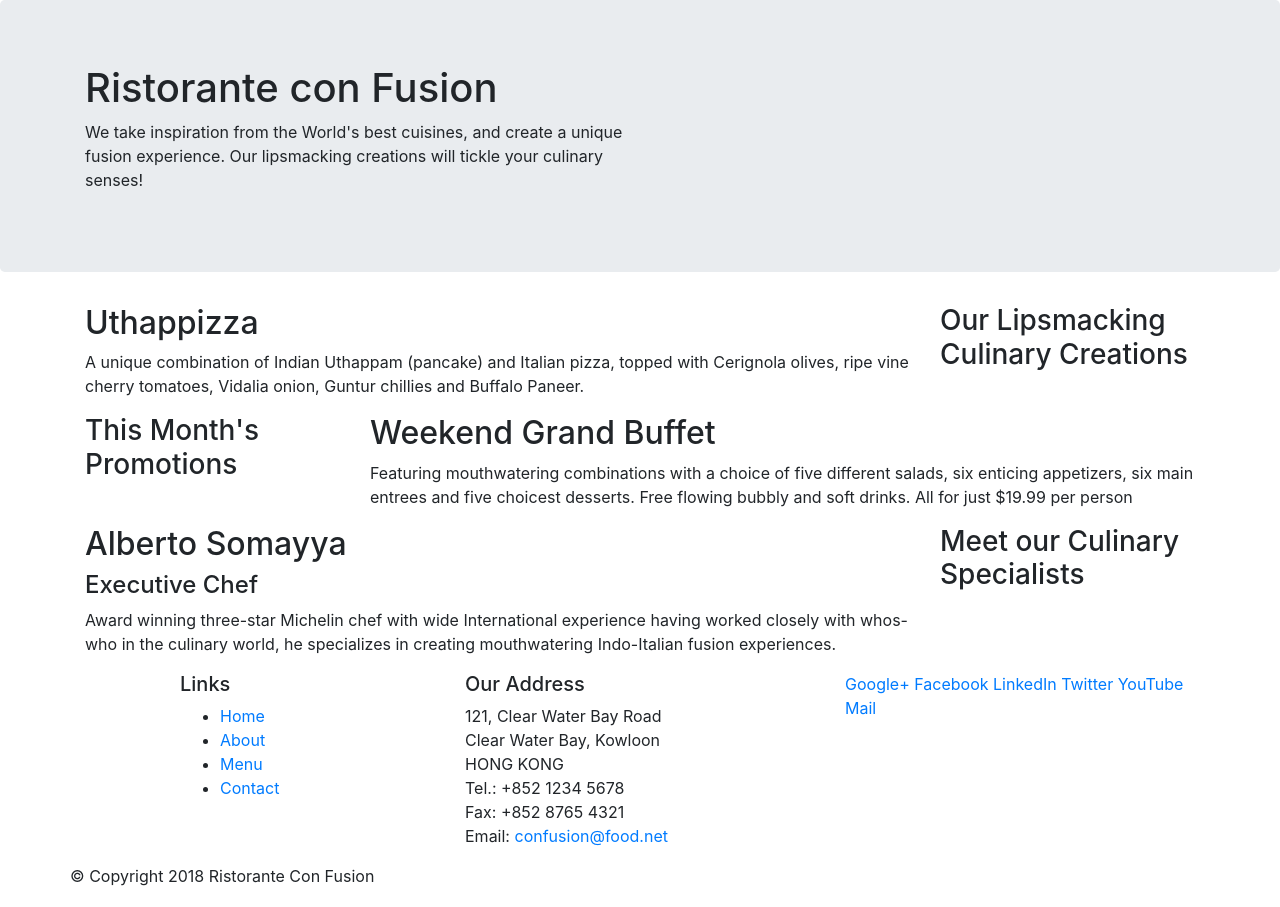
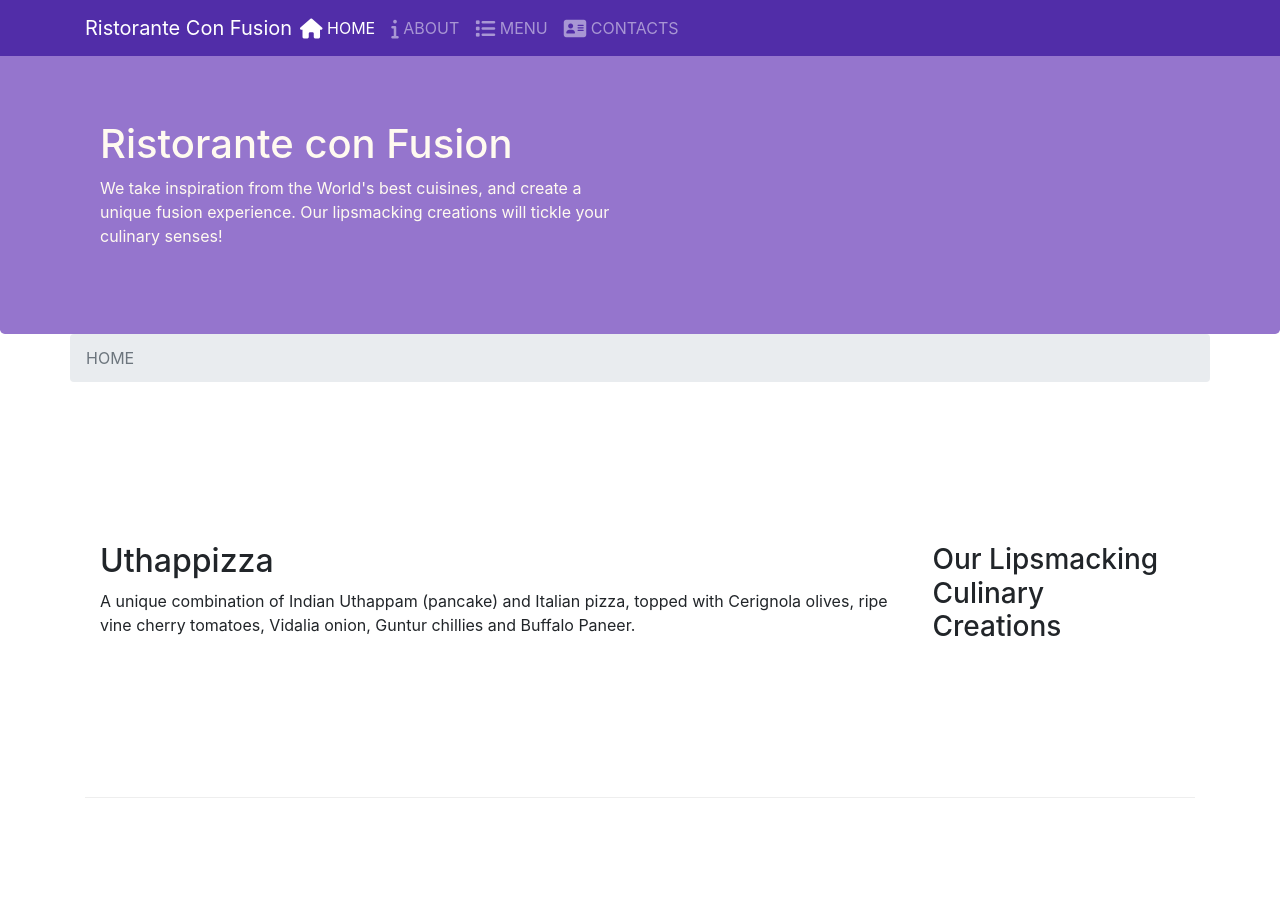
Before and after one commit to swapnil2911/dontknow, a website: page index.html in a window 1280 px wide. Shown: the top 907 px of the page. Drawn offline with nearby package versions, Linux system fonts and the light colour scheme.

Commit message:
icon fonts

```diff
--- a/css/styles.css
+++ b/css/styles.css
@@ -28,3 +28,12 @@
     margin: 0px;
     color: #0f0f0f;
 }
+
+body{
+    padding: 50px 0px 0px 0px;
+    z-index: 0;
+}
+
+.navbar-dark{
+    background-color: #512da8;
+}
--- a/index.html
+++ b/index.html
@@ -9,14 +9,32 @@
 
     <!-- Bootstrap CSS -->
     <link rel="stylesheet" href="node_modules/bootstrap/dist/css/bootstrap.min.css">
+    <link rel="stylesheet" href="node_modules/font-awesome/css/font-awesome.min.css">
+    <link rel="stylesheet" href="node_modules/bootstrap-social/bootstrap-social.css">
+    <link rel="stylesheet" href="css/styles.css">
     <title>Ristorante Con Fusion</title>
 </head>
 
 <body>
-
+    <nav class="navbar navbar-dark navbar-expand-sm fixed-top">
+        <div class="container">
+            <button class="navbar-toggler" type="button" data-toggle="collapse" data-target="#Navbar">
+                <span class="navbar-toggler-icon"></span>
+            </button>
+            <a class="navbar-brand mr-auto" href="index.html">Ristorante Con Fusion</a>
+            <div class="collapse navbar-collapse" id="Navbar">
+                <ul class="navbar-nav mr-auto">
+                    <li class="nav-item active"><a class="nav-link" href="index.html"><span class="fa fa-home fa-lg"></span> HOME</a> </li>
+                    <li class="nav-item"><a class="nav-link" href="aboutus.html"><span class="fa fa-info fa-lg"></span> ABOUT</a> </li>
+                    <li class="nav-item"><a class="nav-link" href="index.html"><span class="fa fa-list fa-lg"></span> MENU</a> </li>
+                    <li class="nav-item"><a class="nav-link" href="index.html"><span class="fa fa-address-card fa-lg"></span> CONTACTS</a> </li>
+                </ul>
+            </div>
+        </div>
+    </nav>
     <header class="jumbotron">
         <div class = "container">
-            <div class="row">
+            <div class="row row-header">
                 <div class="col-12 col-sm-6">
                     <h1>Ristorante con Fusion</h1>
                     <p>We take inspiration from the World's best cuisines, and create a unique fusion experience. Our lipsmacking creations will tickle your culinary senses!</p>
@@ -28,7 +46,12 @@
     </header>
 
     <div class="container">
-        <div class = "row">
+        <div class="row">
+            <ol class="col-12 breadcrumb">
+                <li class="breadcrumb-item active">HOME<li>
+            </ol>
+        </div>
+        <div class = "row row-content align-items-center">
             <div class="col-12 col-sm-4 order-sm-last col-md-3">
                 <h3>Our Lipsmacking Culinary Creations</h3>
             </div>
@@ -39,7 +62,7 @@
         </div>
 
 
-        <div class = "row">
+        <div class = "row row-content align-items-center">
             <div class="col-12 col-sm-4 col-md-3">
                 <h3>This Month's Promotions</h3>
             </div>
@@ -49,7 +72,7 @@
             </div>
         </div>
 
-        <div class = "row">
+        <div class = "row row-content align-items-center">
             <div class="col-12 col-sm-4 order-sm-last col-md-3">
                 <h3>Meet our Culinary Specialists</h3>
             </div>
@@ -61,16 +84,16 @@
         </div>
     </div>
 
-    </footer>
+    <footer class="footer">
         <div class = "container"  >
             <div class = "row">
                 <div class="col-4 offset-1 col-sm-2">
                     <h5>Links</h5>
-                    <ul>
-                        <li><a href="#">Home</a></li>
-                        <li><a href="#">About</a></li>
-                        <li><a href="#">Menu</a></li>
-                        <li><a href="#">Contact</a></li>
+                    <ul class="list-unstyled">
+                        <li><a href="index.html">Home</a></li>
+                        <li><a href="aboutus.html">About</a></li>
+                        <li><a href="index.html">Menu</a></li>
+                        <li><a href="index.html">Contact</a></li>
                     </ul>
                 </div>
                 <div class="col-7 offset-1 col-sm-4">
@@ -79,23 +102,23 @@
 		              121, Clear Water Bay Road<br>
 		              Clear Water Bay, Kowloon<br>
 		              HONG KONG<br>
-		              Tel.: +852 1234 5678<br>
-		              Fax: +852 8765 4321<br>
-		              Email: <a href="mailto:confusion@food.net">confusion@food.net</a>
+		              <span class="fa fa-phone fa-lg"></span>: +852 1234 5678<br>
+		              <span class="fa fa-fax fa-lg"></span>: +852 8765 4321<br>
+		              <span class="fa fa-envelope fa-lg"></span>: <a href="mailto:confusion@food.net">confusion@food.net</a
 		           </address>
                 </div>
-                <div class="col-12 col-sm-4">
-                    <div>
-                        <a href="http://google.com/+">Google+</a>
-                        <a href="http://www.facebook.com/profile.php?id=">Facebook</a>
-                        <a href="http://www.linkedin.com/in/">LinkedIn</a>
-                        <a href="http://twitter.com/">Twitter</a>
-                        <a href="http://youtube.com/">YouTube</a>
-                        <a href="mailto:">Mail</a>
+                <div class="col-12 col-sm-4 align-self-center">
+                    <div class="text-center">
+                        <a class="btn btn-social-icon btn-google" href="http://google.com/+"><i class="fa fa-google-plus fa-lg"></i> </a>
+                        <a class="btn btn-social-icon btn-facebook" href="http://www.facebook.com/profile.php?id="><i class="fa fa-facebook fa-lg"></i> </a>
+                        <a class="btn btn-social-icon btn-linkedin" href="http://www.linkedin.com/in/"><i class="fa fa-linkedin fa-lg"></i> </a>
+                        <a class="btn btn-social-icon btn-twitter" href="http://twitter.com/"><i class="fa fa-twitter fa-lg"></i> </a>
+                        <a class="btn btn-social-icon btn-youtube" href="http://youtube.com/"><i class="fa fa-youtube fa-lg"></i> </a>
+                        <a class="btn btn-social-icon" href="mailto:"><i class="fa fa-envelope-o fa-lg"></i> </a>
                     </div>
                 </div>
            </div>
-           <div class = "row">
+           <div class = "row justify-content-center">
                 <div class="auto">
                     <p>© Copyright 2018 Ristorante Con Fusion</p>
                 </div>
```
Also changed, not shown: aboutus.html (+36 -15 lines), 1 other file.
